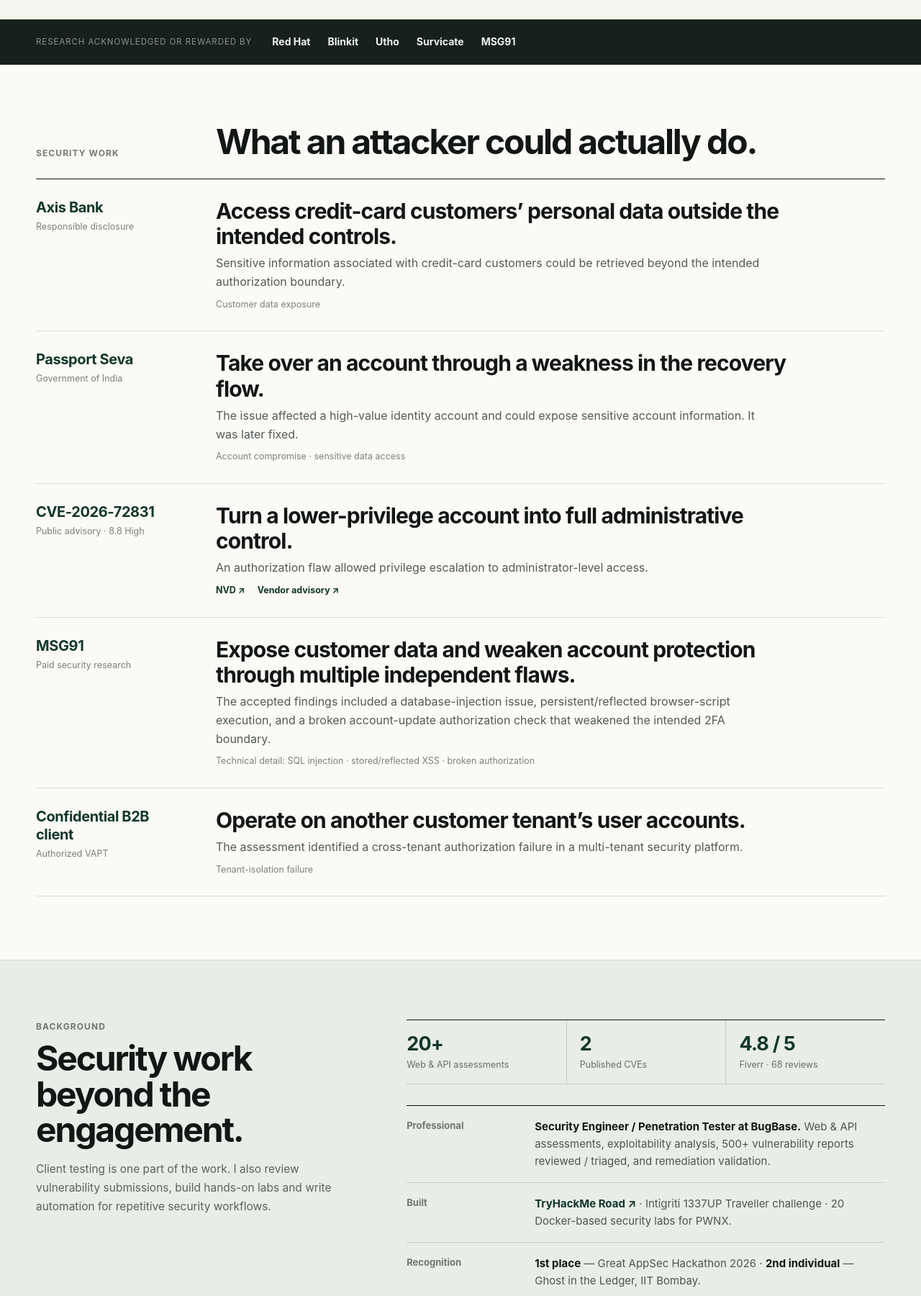
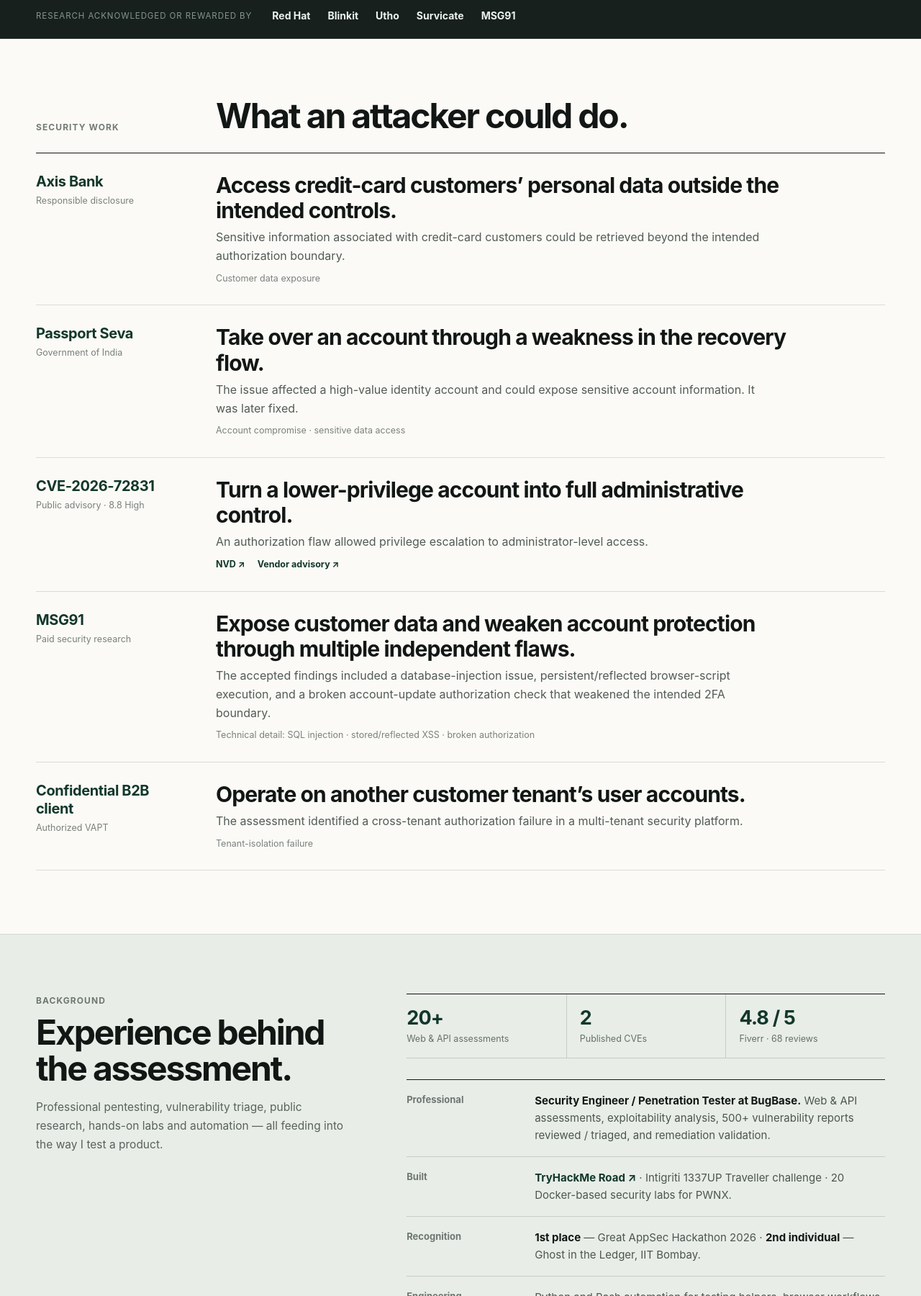
Before and after one commit to jalajknimesh/jalajnimesh, a plain HTML site: page index.html in a window 1280 px wide. Shown: the part 1000-2800 px from the top of the page at 72% size. Drawn offline with Linux system fonts and the light colour scheme.

Commit message:
Tighten portfolio copy around client impact and evidence

```diff
--- a/index.html
+++ b/index.html
@@ -30,10 +30,9 @@
     <section id="top" class="hero">
       <div class="wrap hero-grid">
         <div class="hero-main">
-          <p class="hero-kicker">Independent Web + API VAPT</p>
           <h1>Web &amp; API penetration testing.</h1>
           <p class="hero-promise">Directly with the tester.</p>
-          <p class="hero-lede">I focus on access control, authentication, APIs and business logic — the failures that can expose customer data, break tenant isolation or lead to account compromise.</p>
+          <p class="hero-lede">I test the authorization and business-logic paths scanners usually miss — where a flaw can expose customer data, cross tenant boundaries or compromise an account.</p>
           <div class="hero-actions">
             <a class="primary" href="mailto:jalajkumar1011@gmail.com?subject=VAPT%20scope%20request"><span>Discuss your scope</span><b aria-hidden="true">↗</b></a>
             <a class="secondary-link" href="#work">See the work <span aria-hidden="true">↓</span></a>
@@ -56,7 +55,7 @@
 
     <section id="work" class="work-section">
       <div class="wrap">
-        <header class="section-intro"><p>Security work</p><h2>What an attacker could actually do.</h2></header>
+        <header class="section-intro"><p>Security work</p><h2>What an attacker could do.</h2></header>
 
         <div class="impact-list">
           <article class="impact-row"><div class="impact-company"><strong>Axis Bank</strong><span>Responsible disclosure</span></div><div class="impact-story"><h3>Access credit-card customers’ personal data outside the intended controls.</h3><p>Sensitive information associated with credit-card customers could be retrieved beyond the intended authorization boundary.</p><small>Customer data exposure</small></div></article>
@@ -76,8 +75,8 @@
       <div class="wrap background-grid">
         <div class="background-intro">
           <p>Background</p>
-          <h2>Security work beyond the engagement.</h2>
-          <p class="background-lede">Client testing is one part of the work. I also review vulnerability submissions, build hands-on labs and write automation for repetitive security workflows.</p>
+          <h2>Experience behind the assessment.</h2>
+          <p class="background-lede">Professional pentesting, vulnerability triage, public research, hands-on labs and automation — all feeding into the way I test a product.</p>
         </div>
 
         <div class="background-content">
```
